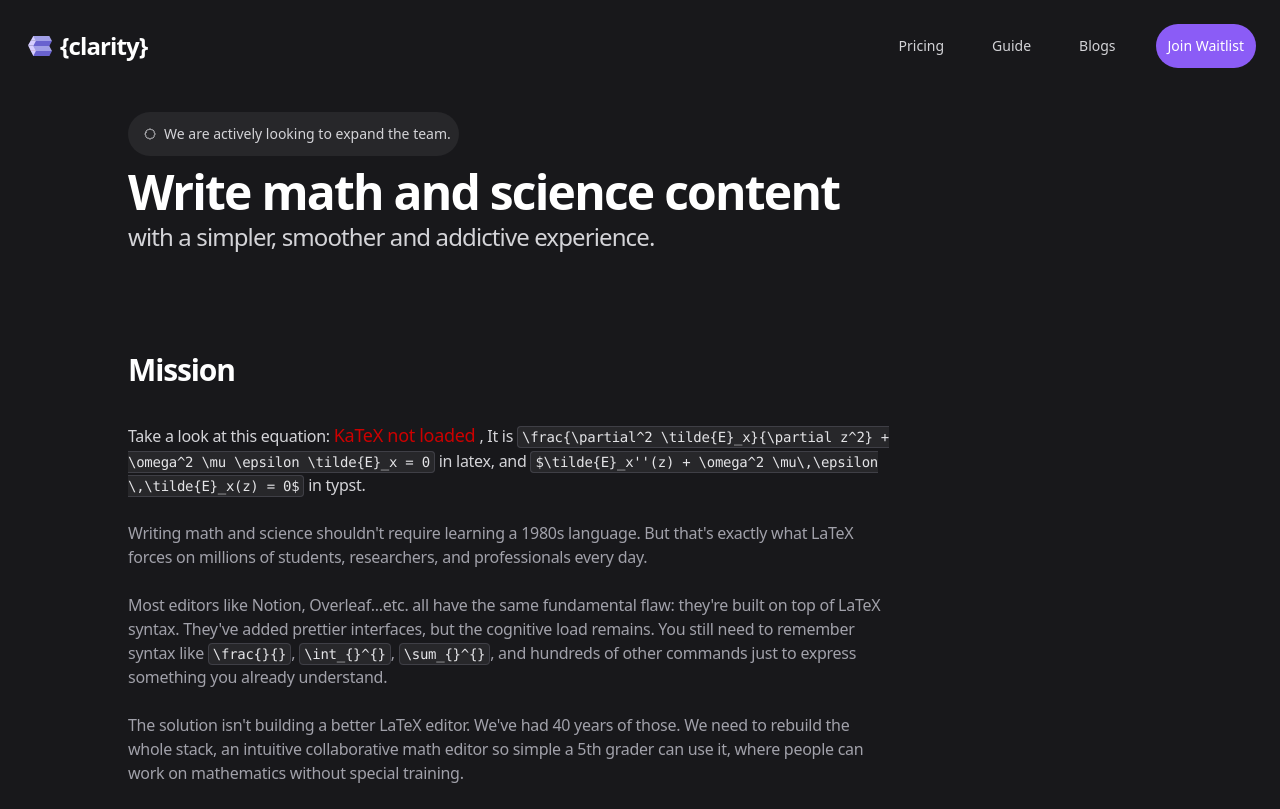
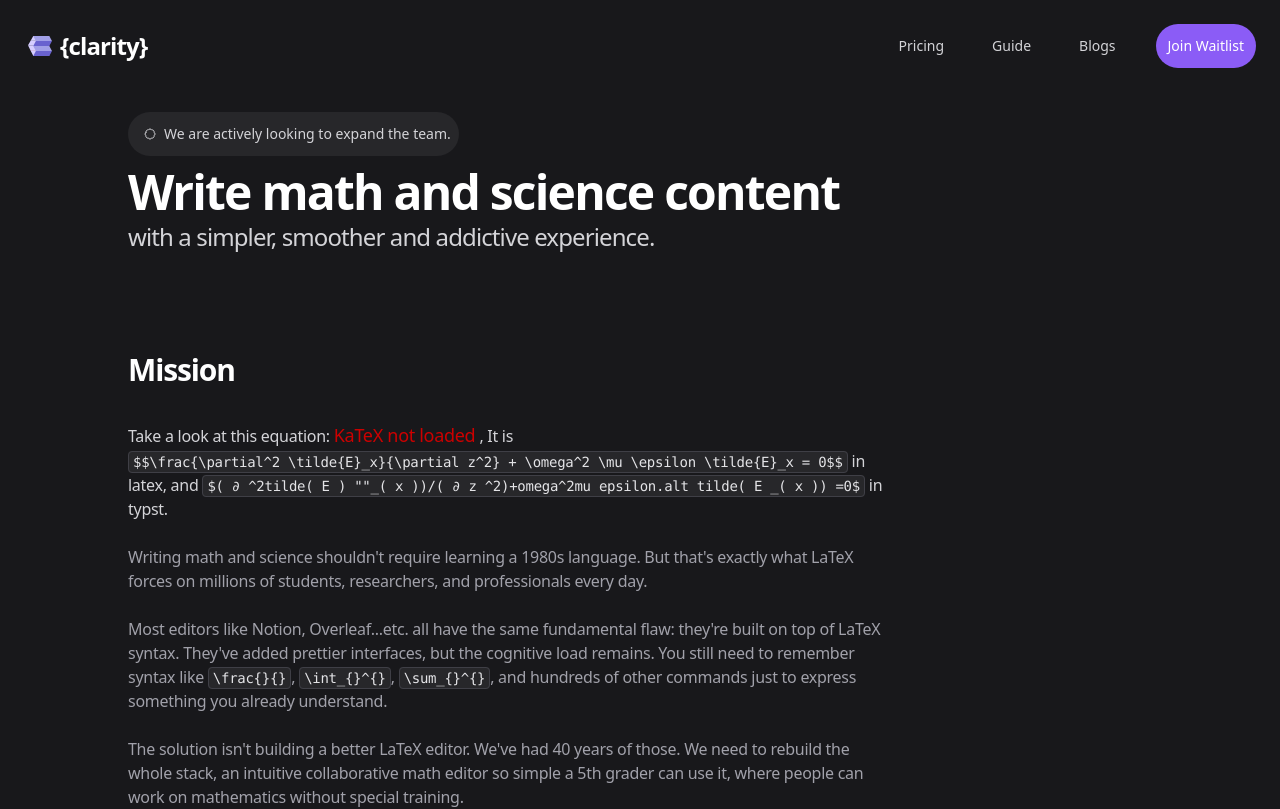
Before and after one commit to chaos2clarity/landing-page-2, a Next.js app: page / in a window 1280 px wide. Shown: the top 809 px of the page. Built offline with nearby package versions, Linux system fonts and the light colour scheme; a web font is replaced by a local one.

Commit message:
error fix

```diff
--- a/app/(default)/page.tsx
+++ b/app/(default)/page.tsx
@@ -51,11 +51,11 @@ export default function LandingPage() {
                     <p className="text-sm sm:text-base">
                       Take a look at this equation:
                       <KaTeXRenderer expression="\frac{\partial^2 \tilde{E}_x}{\partial z^2} + \omega^2 \mu \epsilon \tilde{E}_x = 0" />,
-                      It is {" "}
+                      It is {" "} <br/>
                       <code className="bg-zinc-800 text-zinc-200 px-1 py-0.5 rounded font-mono text-xs sm:text-sm border border-zinc-700 break-all">
-                        {`\\frac{\\partial^2 \\tilde{E}_x}{\\partial z^2} + \\omega^2 \\mu \\epsilon \\tilde{E}_x = 0`}
+                        {`$$\\frac{\\partial^2 \\tilde{E}_x}{\\partial z^2} + \\omega^2 \\mu \\epsilon \\tilde{E}_x = 0$$`}
                       </code> in latex, and <code className="bg-zinc-800 text-zinc-200 px-1 py-0.5 rounded font-mono text-xs sm:text-sm border border-zinc-700 break-all">
-                        {`$\\tilde{E}_x''(z) + \\omega^2 \\mu\\,\\epsilon\\,\\tilde{E}_x(z) = 0$`}
+                        {`$( ∂ ^2tilde( E ) ""_( x ))/( ∂  z ^2)+omega^2mu epsilon.alt tilde( E _( x )) =0$`}
                       </code> in typst.
                     </p>
                     <p className="text-sm sm:text-base font-medium text-zinc-400 leading-relaxed">
```
